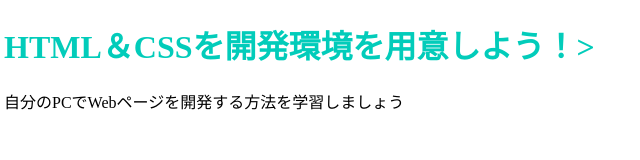
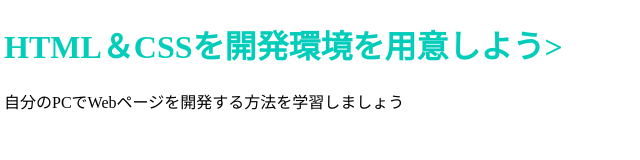
Before and after one commit to daisuke-kimura/daisuke-kimura, a plain HTML site: page index.html in a window 1280 px wide. Shown: the full height of the page, 4-644 px from the left. Drawn offline with Linux system fonts and the light colour scheme.

Commit message:
Update index.html

```diff
--- a/index.html
+++ b/index.html
@@ -6,7 +6,7 @@
   <link rel="stylesheet" href="stylesheet.css">
 </head>
 <body>
-  <h1 class="title">HTML＆CSSを開発環境を用意しよう！>
+  <h1 class="title">HTML＆CSSを開発環境を用意しよう>
     </h1>
     <p>自分のPCでWebページを開発する方法を学習しましょう</p>
 </body>
```
